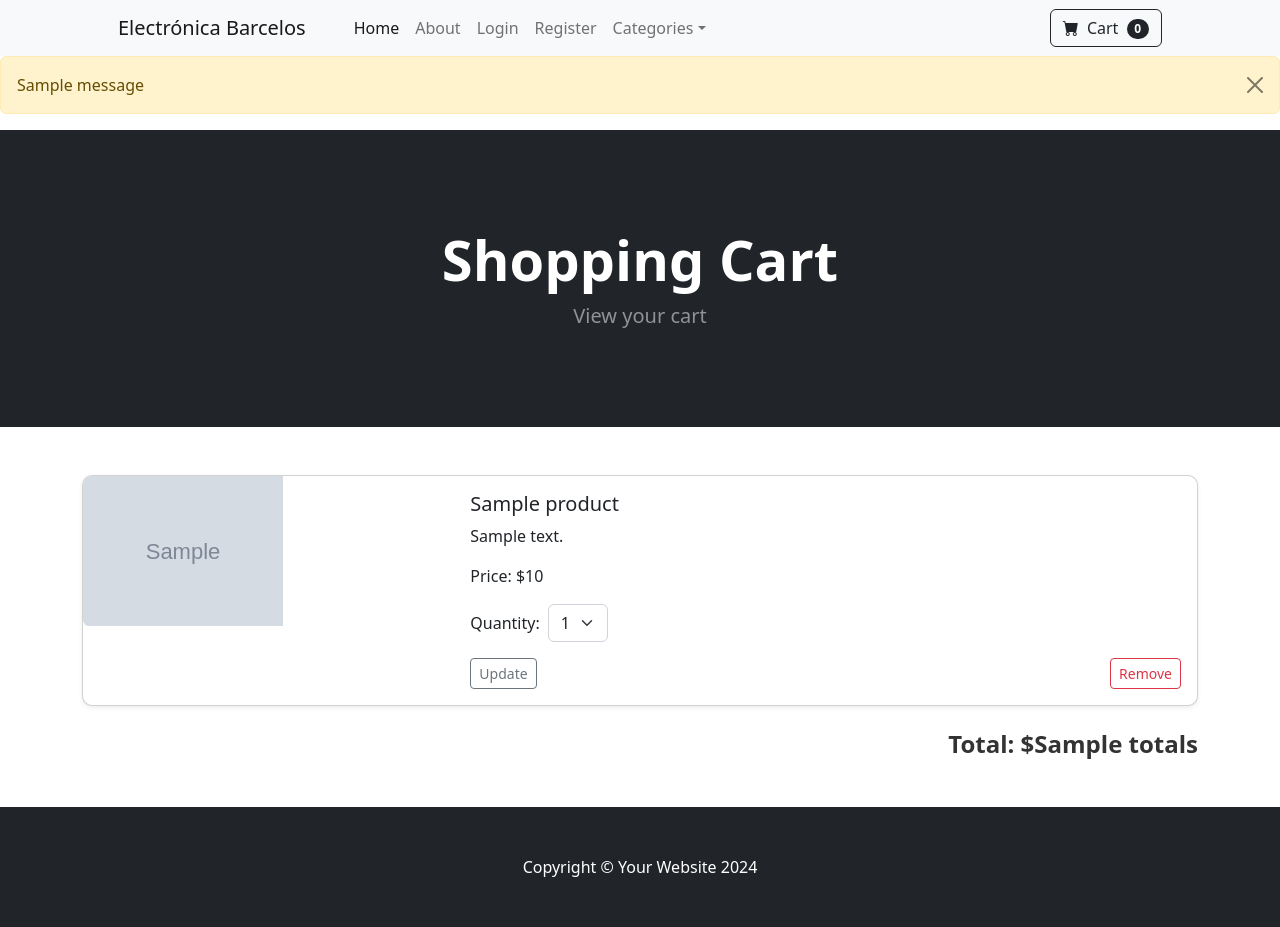
After one commit to EnmanuelMartinsAbilheira/Django_Electrodomestic_E-commerce, a Django app: template django_electrodomestic_ecommerce/cart/templates/example/cart_summary2.html in a window 1280 px wide. The commit adds this page. Run offline with Django 5.2, Linux system fonts and the light colour scheme; data comes from the database, SQL or seed files in the repository; tables that the repository leaves empty hold one stand-in row (values such as "Sample post"); the template is opened without the code that fills it: values that come from a table or form of the project are taken from there, most other values are stand-ins (such as "Sample title", 1, 10 or a date in 2020); grey boxes marked "Sample" are stand-in pictures; one stand-in notice (Sample message) is shown; some libraries are stand-ins or nearby versions.

```diff
--- /dev/null
+++ b/django_electrodomestic_ecommerce/cart/templates/example/cart_summary2.html
@@ -0,0 +1,154 @@
+{% extends 'base.html' %}
+
+{% block content %}
+
+<!-- Header -->
+<header class="bg-dark py-5">
+    <div class="container px-4 px-lg-5 my-5">
+        <div class="text-center text-white">
+            <h1 class="display-4 fw-bolder">Shopping Cart</h1>
+            <p class="lead fw-normal text-white-50 mb-0">View your cart</p>
+        </div>
+    </div>
+</header>
+
+<div class="container my-5">
+    {% if cart_products %}
+        {% for product in cart_products %}
+        <div class="card cart-card mb-4 shadow-sm">
+            <div class="row g-0">
+                <div class="col-md-4">
+                    <img src="{{ product.image.url }}" class="img-fluid rounded-start" alt="{{ product.name }}">
+                </div>
+                <div class="col-md-8">
+                    <div class="card-body">
+                        <h5 class="card-title">{{ product.name }}</h5>
+                        <p class="card-text">{{ product.description }}</p>
+
+                        {% if product.is_sale %}
+                            <div class="text-danger fw-bold">
+                                Sale Price: ${{ product.sale_price }}
+                                <small class="text-muted"><strike>${{ product.price }}</strike></small>
+                            </div>
+                        {% else %}
+                            <div>Price: ${{ product.price }}</div>
+                        {% endif %}
+
+                        <div class="d-flex align-items-center my-3">
+                            <label for="select{{ product.id }}" class="me-2">Quantity:</label>
+                            <select class="form-select w-auto" id="select{{ product.id }}">
+
+                            {% for key, value in quantities.items %}
+                                {% if key == product.id|slugify %}
+                            <option selected>{{ value }}</option>
+                                {% endif %}
+                            {% endfor %}
+
+                            <option value="1">1</option>
+                            <option value="2">2</option>
+                            <option value="3">3</option>
+                            <option value="4">4</option>
+                            <option value="5">5</option>
+                            <option value="6">6</option>
+                            </select>
+                        </div>
+
+                        <div class="d-flex justify-content-between">
+                            <button type="button" data-index="{{ product.id }}" class="btn btn-sm btn-outline-secondary update-cart">Update</button>
+                            <button type="button" data-index="{{ product.id }}" class="btn btn-sm btn-outline-danger delete-product">Remove</button>
+                        </div>
+                    </div>
+                </div>
+            </div>
+        </div>
+        {% endfor %}
+
+        <div class="text-end">
+            <h4>Total: ${{ totals }}</h4>
+        </div>
+
+    {% else %}
+        <div class="alert alert-warning text-center">There's nothing in your cart.</div>
+    {% endif %}
+</div>
+
+<style>
+    .cart-card {
+        border-radius: 10px;
+        overflow: hidden;
+    }
+
+    .cart-card img {
+        max-height: 150px;
+        object-fit: cover;
+    }
+
+    .btn-outline-secondary:hover, .btn-outline-danger:hover {
+        color: white;
+    }
+
+    .btn-outline-secondary:hover {
+        background-color: #6c757d;
+    }
+
+    .btn-outline-danger:hover {
+        background-color: #dc3545;
+    }
+
+    .text-end h4 {
+        font-weight: bold;
+        color: #333;
+    }
+</style>
+
+
+<script>
+    // Update Cart Item
+    $(document).on('click', '.update-cart', function(e){
+        e.preventDefault();
+        var productid = $(this).data('index');
+        var quantity = $('#select' + productid).val();
+
+        $.ajax({
+            type: 'POST',
+            url: '{% url "cart_update" %}',
+            data: {
+                product_id: productid,
+                product_qty: quantity,
+                csrfmiddlewaretoken: '{{ csrf_token }}',
+                action: 'post'
+            },
+            success: function(json){
+                location.reload(); // Refresh page after update
+            },
+            error: function(xhr, errmsg, err){
+                alert("There was an error updating the cart.");
+            }
+        });
+    });
+
+    // Remove Cart Item
+    $(document).on('click', '.delete-product', function(e){
+        e.preventDefault();
+        var productid = $(this).data('index');
+
+        $.ajax({
+            type: 'POST',
+            url: '{% url "cart_delete" %}',
+            data: {
+                product_id: productid,
+                csrfmiddlewaretoken: '{{ csrf_token }}',
+                action: 'post'
+            },
+            success: function(json){
+                location.reload(); // Refresh page after delete
+            },
+            error: function(xhr, errmsg, err){
+                alert("There was an error deleting the item from the cart.");
+            }
+        });
+    });
+</script>
+
+
+{% endblock %}
```
Also changed, not shown: django_electrodomestic_ecommerce/store/templates/category_summary.html (+50 -17 lines).
